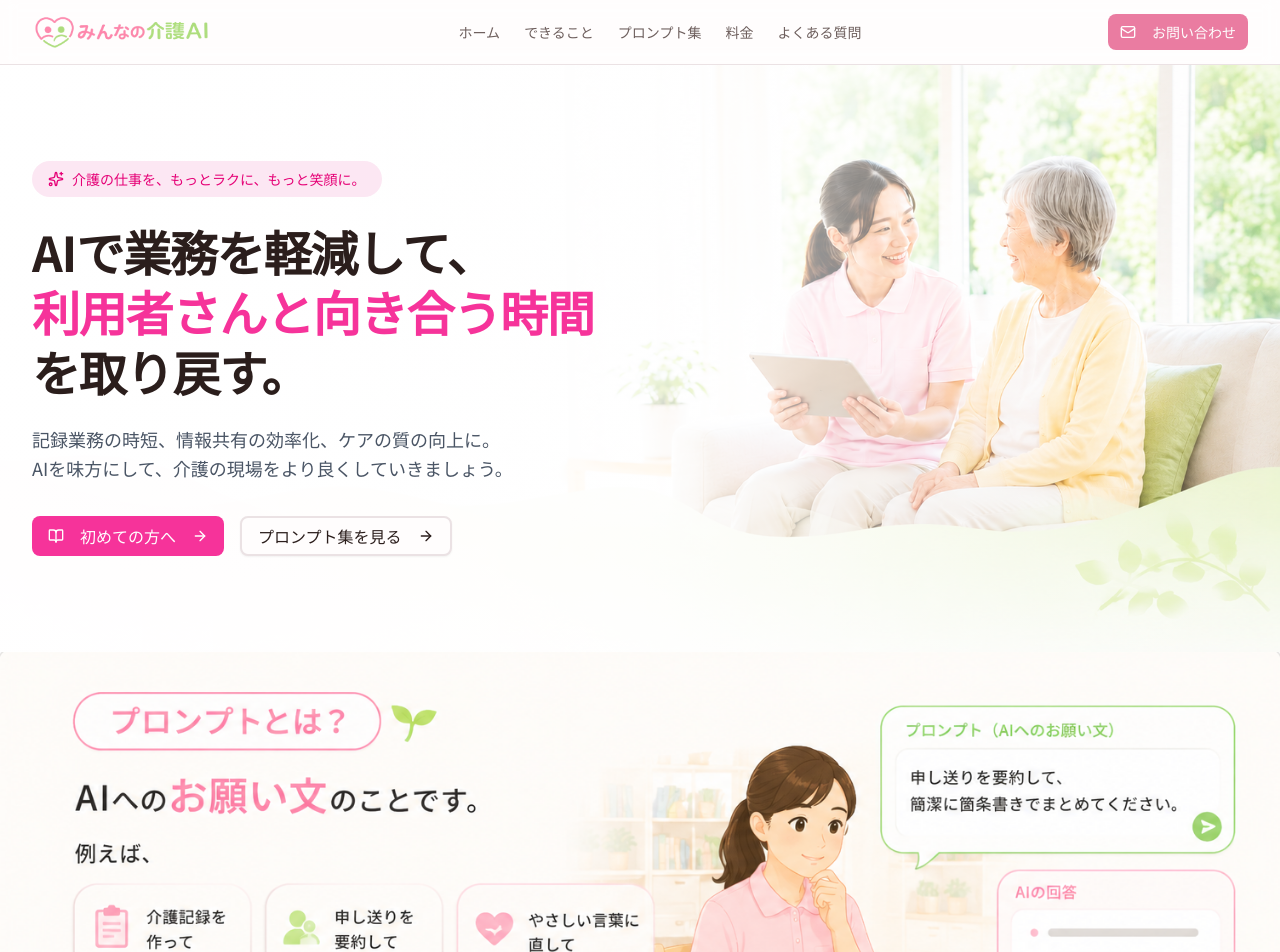
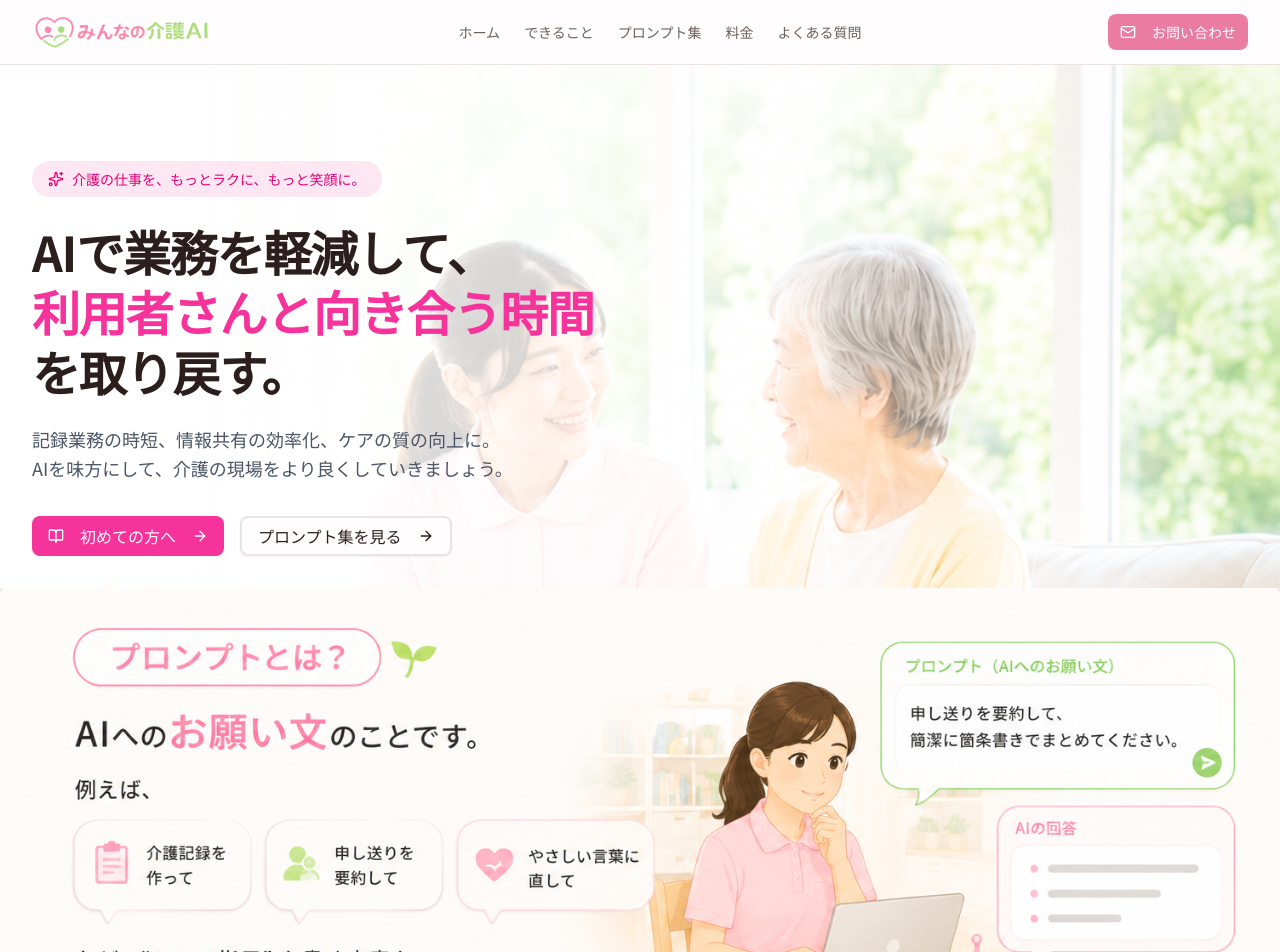
Before and after one commit to shinya5812/minna-no-kaigo-ai, a Next.js app: page / in a window 1280 px wide. Shown: the top 952 px of the page. Built offline with nearby package versions, Linux system fonts and the light colour scheme.

Commit message:
fix: overlay prompt image on hero bg to eliminate gap

```diff
--- a/components/hero.tsx
+++ b/components/hero.tsx
@@ -4,12 +4,10 @@ import { BookOpen, Sparkles, ArrowRight } from "lucide-react"
 
 export function Hero() {
   return (
-    <div>
-      {/* ヒーロー＋プロンプト説明を1つのdivで囲み隙間をゼロにする */}
     <div className="relative">
 
-        {/* ヒーローセクション */}
-        <div className="relative overflow-hidden">
+      {/* 背景画像：絶対配置でヒーロー全体に敷く */}
+      <div className="absolute inset-0 z-0">
         <Image
           src="/hero-bg.png"
           alt=""
@@ -18,8 +16,11 @@ export function Hero() {
           priority
         />
         <div className="absolute inset-0 bg-gradient-to-r from-white/95 via-white/80 to-white/0" />
-          <div className="relative mx-auto max-w-7xl px-4 sm:px-6 lg:px-8 pt-16 pb-0 md:pt-24">
-            <div className="max-w-xl pb-16 md:pb-24">
+      </div>
+
+      {/* テキストコンテンツ */}
+      <div className="relative z-10 mx-auto max-w-7xl px-4 sm:px-6 lg:px-8 pt-16 md:pt-24">
+        <div className="max-w-xl pb-8">
           <div className="inline-flex items-center rounded-full bg-pink-100 px-4 py-2 text-sm font-medium text-pink-600 mb-6">
             <Sparkles className="mr-2 h-4 w-4" />
             介護の仕事を、もっとラクに、もっと笑顔に。
@@ -49,21 +50,18 @@ export function Hero() {
           </div>
         </div>
       </div>
-        </div>
 
-        {/* プロンプト説明画像：ヒーローに完全密着 */}
-        <div style={{marginTop: 0, paddingTop: 0, lineHeight: 0}}>
+      {/* プロンプト説明画像：z-10で背景画像の上に重ねて隙間を完全に消す */}
+      <div className="relative z-10" style={{marginTop: 0, lineHeight: 0, fontSize: 0}}>
         <Image
           src="/prompt-explain.png"
           alt="プロンプトとは？AIへのお願い文のことです"
           width={1400}
           height={933}
           className="w-full h-auto block"
-            style={{display: 'block', verticalAlign: 'bottom'}}
         />
       </div>
 
     </div>
-    </div>
   )
 }
```
Lines whose indentation alone changed are shown as unchanged.
